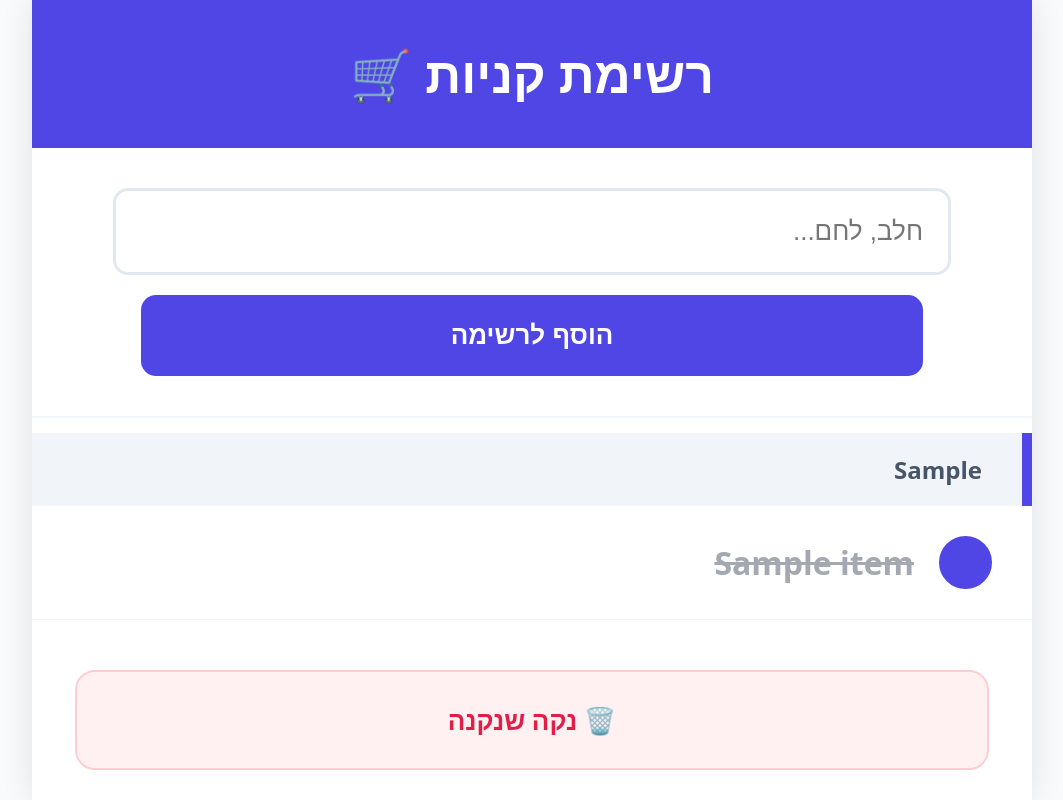
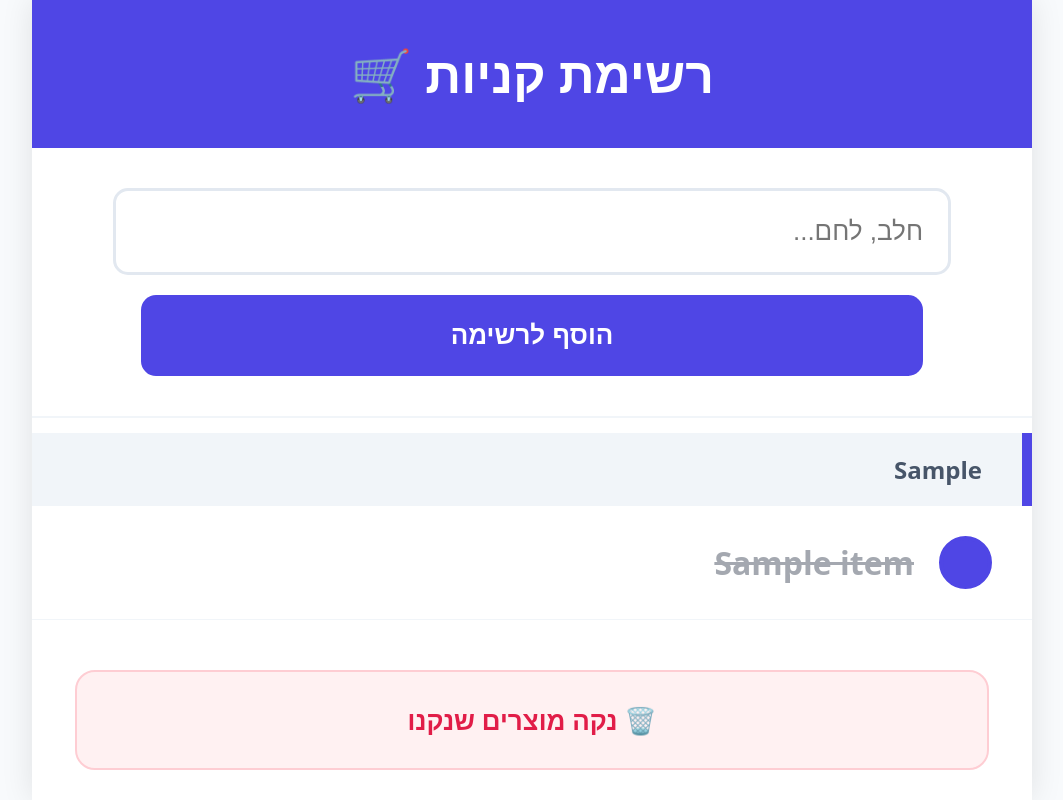
Before and after one commit to pavlo100-bit/-family-shopping-list-., a Flask app: page / in a window 1280 px wide. Shown: the whole page, without its empty margins (108-1171 px from the left). Run offline with Flask 3, Linux system fonts and the light colour scheme; tables that the repository leaves empty hold one stand-in row (values such as "Sample post").

Commit message:
Update index.html

```diff
--- a/templates/index.html
+++ b/templates/index.html
@@ -37,7 +37,7 @@
                 </a>
             {% endfor %}
         </div>
-        {% if items %}<a href="/clear" class="clear">🗑️ נקה שנקנה</a>{% endif %}
+        {% if items %}<a href="/clear" class="clear">🗑️ נקה מוצרים שנקנו</a>{% endif %}
     </div>
 </body>
 </html>
```
